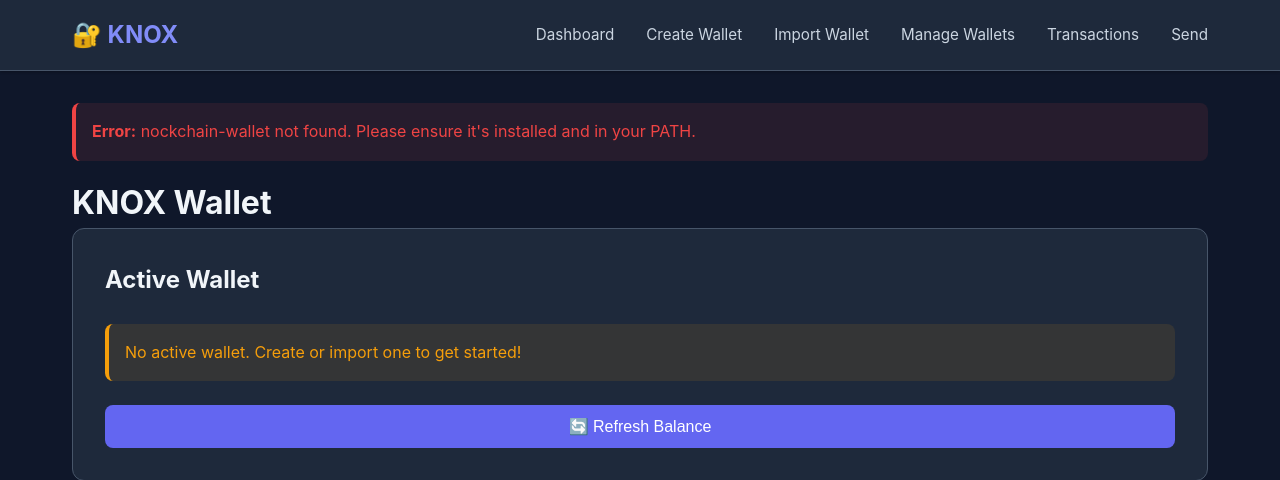
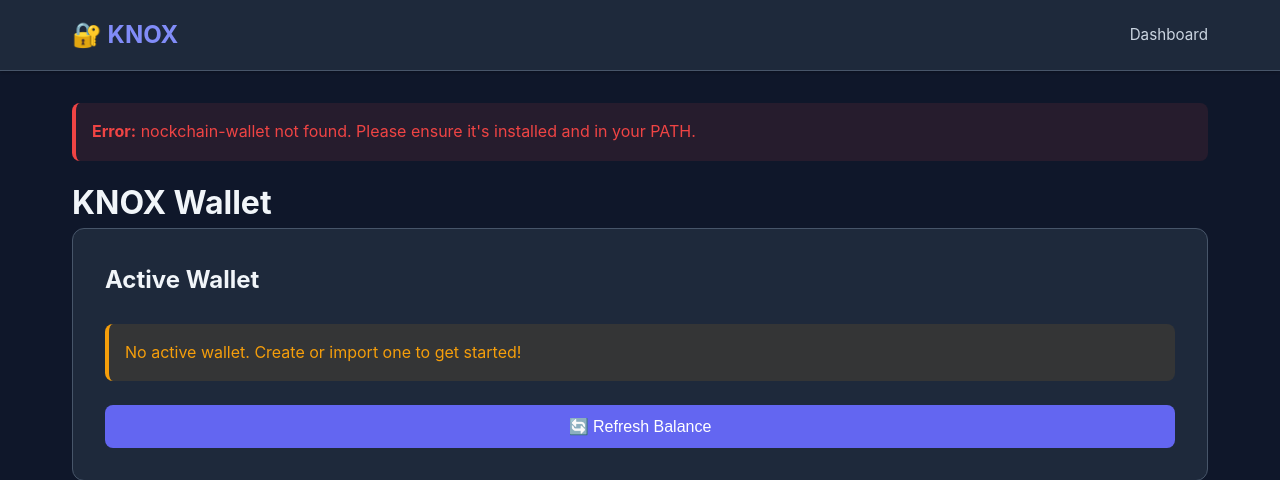
Before and after one commit to bullishonyou/knox-wallet-nock, a Flask app: page / in a window 1280 px wide. Shown: the top 480 px of the page. Run offline with Flask 3, Linux system fonts and the light colour scheme.

Commit message:
Fix base.html

```diff
--- a/templates/base.html
+++ b/templates/base.html
@@ -14,11 +14,6 @@
             </div>
             <ul class="navbar-menu">
                 <li><a href="/" class="nav-link">Dashboard</a></li>
-                <li><a href="/create-wallet" class="nav-link">Create Wallet</a></li>
-                <li><a href="/import-wallet" class="nav-link">Import Wallet</a></li>
-                <li><a href="/manage-wallets" class="nav-link">Manage Wallets</a></li>
-                <li><a href="/transactions" class="nav-link">Transactions</a></li>
-                <li><a href="/send" class="nav-link">Send</a></li>
             </ul>
         </div>
     </nav>
```
